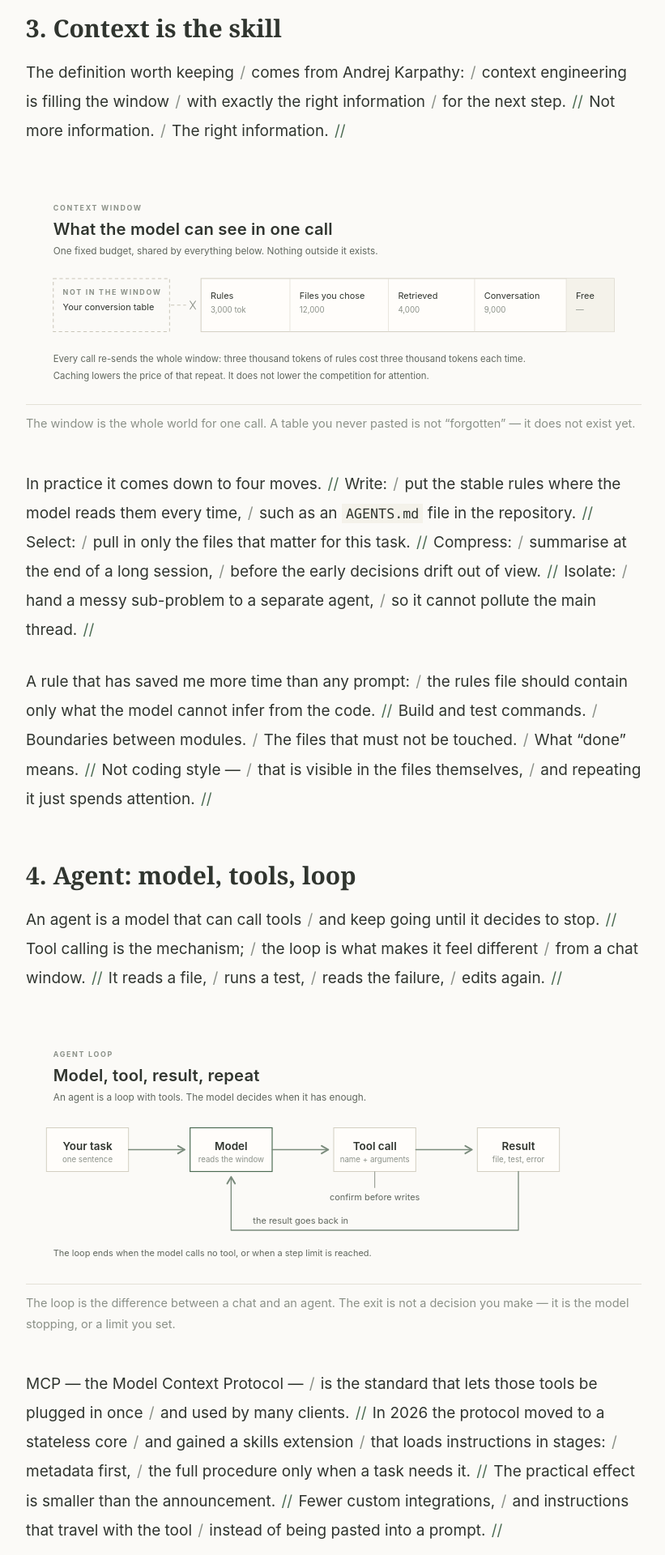
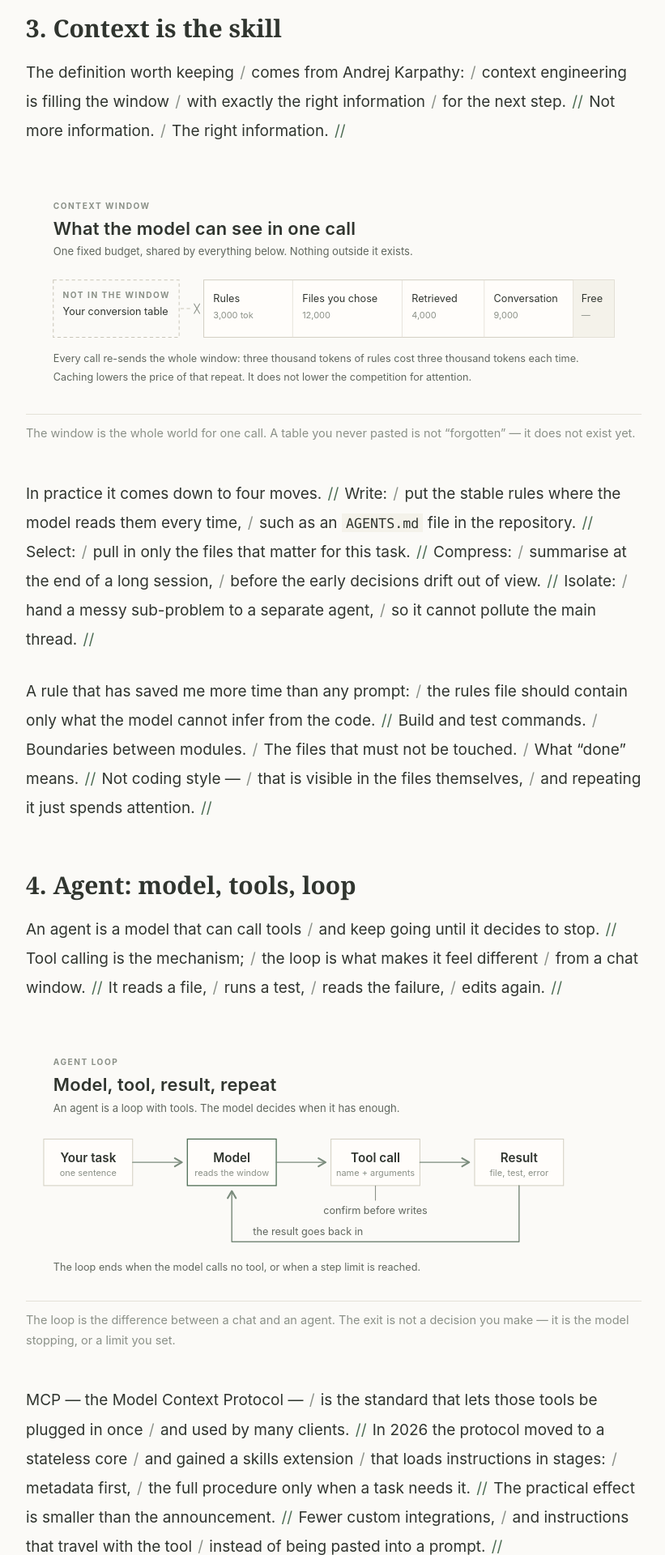
Before and after one commit to alexistsui94/alexistsui94.github.io, a Jekyll site: the page built from _posts/2026-11-28-vibe-coding-in-plain-english.md, in a window 1280 px wide. Shown: the part 2168-4088 px from the top of the page at 81% size, without its empty margins (228-1049 px from the left). Built offline with Jekyll 4.4.1, drawn with Linux system fonts in a browser that asks for light colours.

Commit message:
Scale diagram type for the article column

```diff
--- a/_posts/2026-11-28-vibe-coding-in-plain-english.md
+++ b/_posts/2026-11-28-vibe-coding-in-plain-english.md
@@ -50,7 +50,7 @@ summary: "The vocabulary of AI coding, cut down to the terms that change what co
 </div>
 
 <figure class="article-figure">
-  <img src="/assets/images/context-window.svg" alt="A context window containing rules, chosen files, retrieved documents and the conversation, with an unpasted conversion table sitting outside it." width="900" height="316">
+  <img src="/assets/images/context-window.svg" alt="A context window containing rules, chosen files, retrieved documents and the conversation, with an unpasted conversion table sitting outside it." width="900" height="330">
   <figcaption>The window is the whole world for one call. A table you never pasted is not “forgotten” — it does not exist yet.</figcaption>
 </figure>
 
@@ -69,7 +69,7 @@ summary: "The vocabulary of AI coding, cut down to the terms that change what co
 </div>
 
 <figure class="article-figure">
-  <img src="/assets/images/agent-loop.svg" alt="A loop from task to model to tool call to result, returning to the model, with a note that writes need a confirmation." width="900" height="344">
+  <img src="/assets/images/agent-loop.svg" alt="A loop from task to model to tool call to result, returning to the model, with a note that writes need a confirmation." width="900" height="374">
   <figcaption>The loop is the difference between a chat and an agent. The exit is not a decision you make — it is the model stopping, or a limit you set.</figcaption>
 </figure>
 
```
Also changed, not shown: assets/images/agent-loop.svg, assets/images/context-window.svg.
